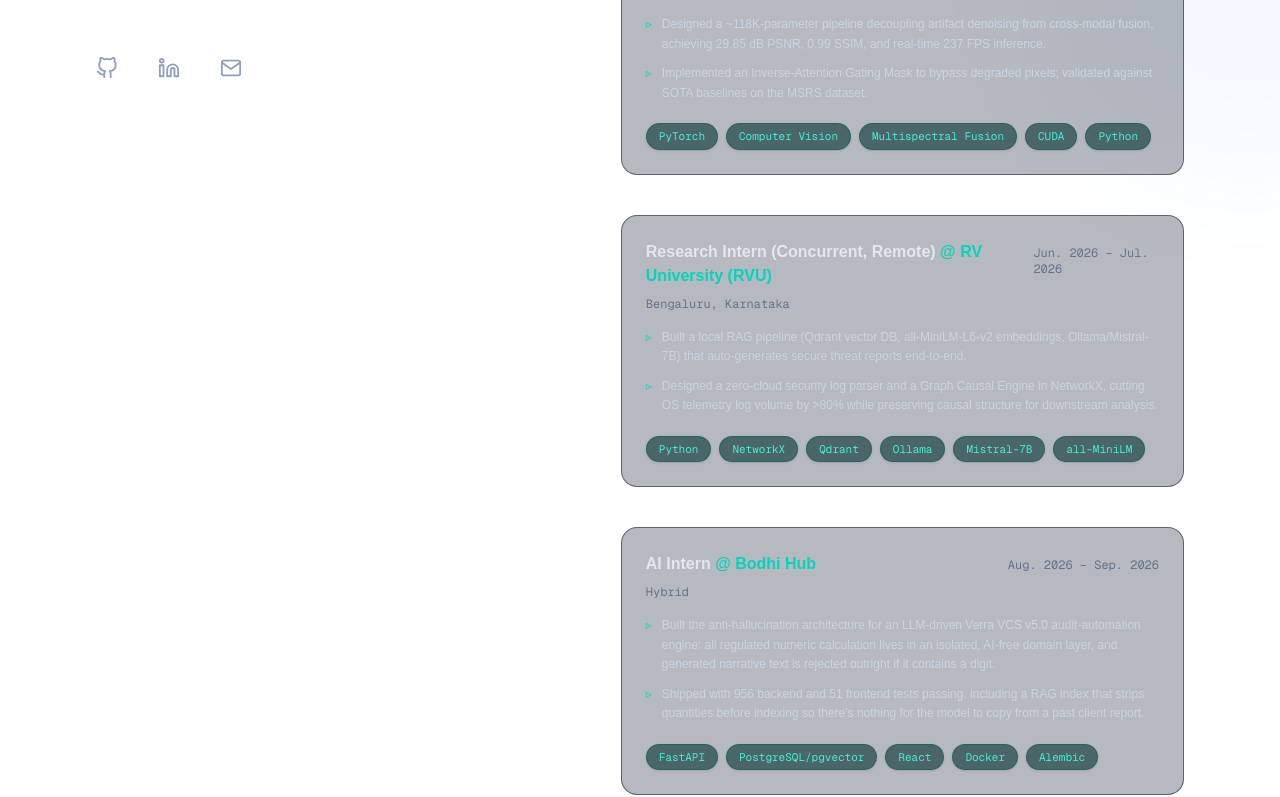
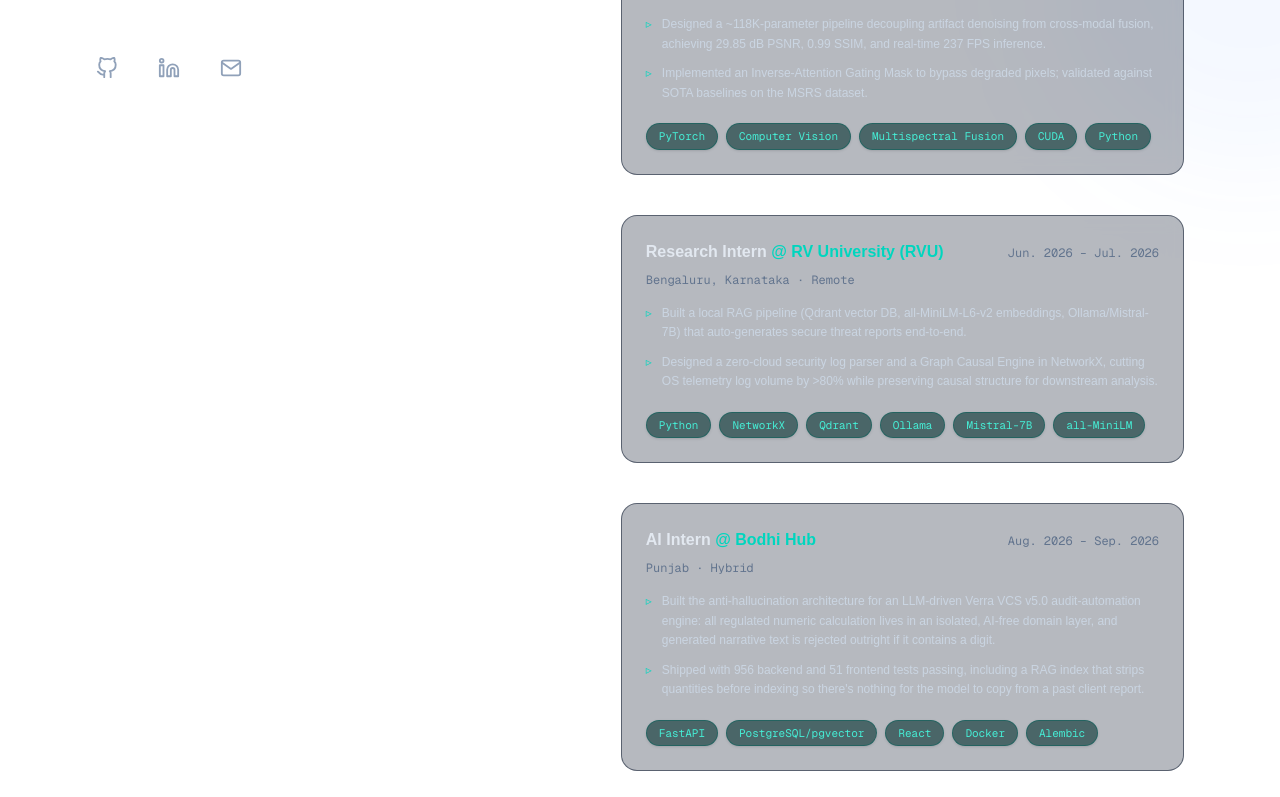
Before and after one commit to Chandra-Prashant/my-portfolio, a Next.js app: page / in a window 1280 px wide. Shown: the part 617-1414 px from the top of the page. Built offline with nearby package versions, Linux system fonts and the light colour scheme.

Commit message:
fix Bodhi Hub location (Punjab, Hybrid) and move RVU's work-mode detail out of the role heading to match the other two cards

```diff
--- a/src/app/page.tsx
+++ b/src/app/page.tsx
@@ -28,9 +28,9 @@ const experienceData = [
     techStack: ["PyTorch", "Computer Vision", "Multispectral Fusion", "CUDA", "Python"]
   },
   {
-    role: "Research Intern (Concurrent, Remote)",
+    role: "Research Intern",
     organization: "RV University (RVU)",
-    location: "Bengaluru, Karnataka",
+    location: "Bengaluru, Karnataka · Remote",
     period: "Jun. 2026 – Jul. 2026",
     highlights: [
       "Built a local RAG pipeline (Qdrant vector DB, all-MiniLM-L6-v2 embeddings, Ollama/Mistral-7B) that auto-generates secure threat reports end-to-end.",
@@ -41,7 +41,7 @@ const experienceData = [
   {
     role: "AI Intern",
     organization: "Bodhi Hub",
-    location: "Hybrid",
+    location: "Punjab · Hybrid",
     period: "Aug. 2026 – Sep. 2026",
     highlights: [
       "Built the anti-hallucination architecture for an LLM-driven Verra VCS v5.0 audit-automation engine: all regulated numeric calculation lives in an isolated, AI-free domain layer, and generated narrative text is rejected outright if it contains a digit.",
```
